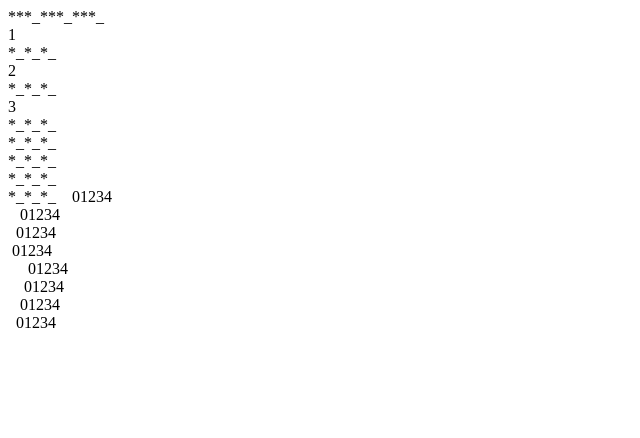
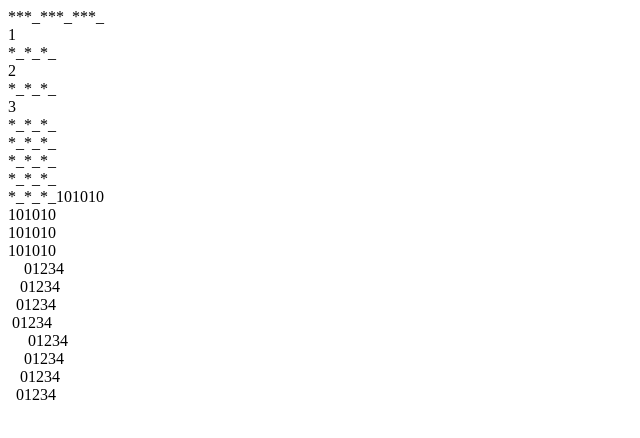
Before and after one commit to KulibabaMari/itvdn_tasks, a plain HTML site: page index.html in a window 1280 px wide. Shown: the whole page, without its empty margins (0-640 px from the left). Drawn offline with Linux system fonts and the light colour scheme.

Commit message:
Update index.html

```diff
--- a/index.html
+++ b/index.html
@@ -71,16 +71,16 @@
       //101010
       //101010
       //101010
-      // for (var i = 0; i < 4; i++) {
-      //   for (var k = 6; k >= 1; k--) {
-      //     if (k % 2 == 0) {
-      //       document.write("1");
-      //     } else {
-      //       document.write("0");
-      //     }
-      //   }
-      //   document.write("</br>");
-      // }
+      for (var i = 0; i < 4; i++) {
+        for (var k = 6; k >= 1; k--) {
+          if (k % 2 == 0) {
+            document.write("1");
+          } else {
+            document.write("0");
+          }
+        }
+        document.write("</br>");
+      }
       //*************************************************
       //task 6
       //  10x01x
```
